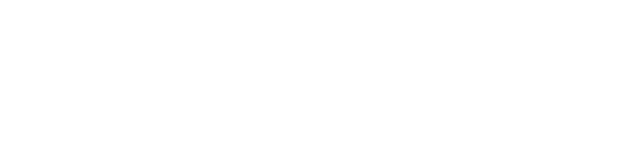
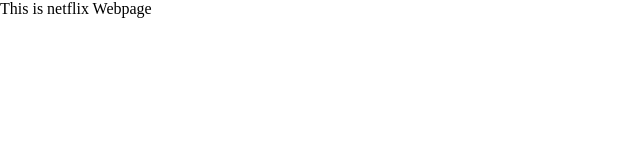
Before and after one commit to Goodness023/Netflix_Repo, a plain HTML site: page Netflix_WebPage/index.html in a window 1280 px wide. Shown: the whole page, without its empty margins (0-640 px from the left). Drawn offline with Linux system fonts and the light colour scheme.

Commit message:
modified index.html and style.css

```diff
--- a/Netflix_WebPage/index.html
+++ b/Netflix_WebPage/index.html
@@ -9,7 +9,7 @@
 </head>
 
 <body>
-
+    <p>This is netflix Webpage</p>
 </body>
 
 </html>
--- a/Netflix_WebPage/style.css
+++ b/Netflix_WebPage/style.css
@@ -1,3 +1,4 @@
 * {
     margin: 0;
+    padding: 0;
 }
```
